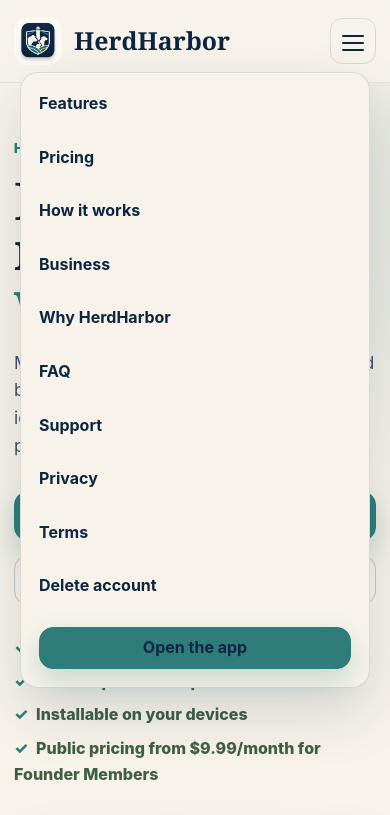
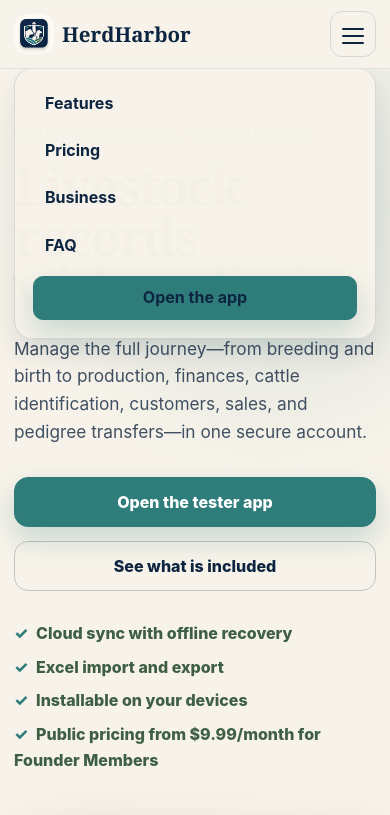
Before and after one commit to EBRLLC/HERDHARBOR, a plain HTML site: page index.html in a window 390 px wide. Both pictures are taken after a click on the button "Open navigation". Shown: the top 815 px of the page. Drawn offline with Linux system fonts and the light colour scheme.

Commit message:
Add files via upload

```diff
--- a/index.html
+++ b/index.html
@@ -1175,10 +1175,127 @@
     }
   </style>
 
+
+  <style id="herdharbor-definitive-header-fix">
+    .site-header .nav-wrap {
+      min-height: 74px !important;
+      display: flex !important;
+      align-items: center !important;
+      justify-content: space-between !important;
+      gap: 24px !important;
+    }
+
+    .site-header .brand {
+      flex: 0 0 auto !important;
+      display: inline-flex !important;
+      align-items: center !important;
+      gap: 10px !important;
+      white-space: nowrap !important;
+      font-size: 1.48rem !important;
+      line-height: 1 !important;
+    }
+
+    .site-header .brand img {
+      flex: 0 0 auto !important;
+      width: 46px !important;
+      height: 46px !important;
+    }
+
+    .site-header .site-nav {
+      flex: 0 1 auto !important;
+      min-width: 0 !important;
+      display: flex !important;
+      align-items: center !important;
+      justify-content: flex-end !important;
+      flex-wrap: nowrap !important;
+      gap: 20px !important;
+      margin-left: auto !important;
+    }
+
+    .site-header .site-nav > a {
+      flex: 0 0 auto !important;
+      white-space: nowrap !important;
+      line-height: 1.2 !important;
+    }
+
+    .site-header .site-nav .button-small {
+      min-height: 44px !important;
+      padding: 10px 16px !important;
+    }
+
+    .site-header .nav-toggle {
+      display: none !important;
+    }
+
+    @media (max-width: 1180px) {
+      .site-header .nav-wrap {
+        position: relative !important;
+      }
+
+      .site-header .nav-toggle {
+        display: block !important;
+        flex: 0 0 auto !important;
+        margin-left: auto !important;
+      }
+
+      .site-header .site-nav {
+        position: absolute !important;
+        top: 100% !important;
+        left: 0 !important;
+        right: 0 !important;
+        z-index: 150 !important;
+        display: none !important;
+        width: 100% !important;
+        margin: 0 !important;
+        padding: 14px 18px 18px !important;
+        flex-direction: column !important;
+        align-items: stretch !important;
+        gap: 6px !important;
+        background: rgba(247, 243, 234, 0.99) !important;
+        border-top: 1px solid rgba(13, 37, 64, 0.08) !important;
+        border-bottom: 1px solid rgba(13, 37, 64, 0.12) !important;
+        box-shadow: 0 16px 28px rgba(13, 37, 64, 0.10) !important;
+        backdrop-filter: blur(16px) !important;
+      }
+
+      .site-header .site-nav.open {
+        display: flex !important;
+      }
+
+      .site-header .site-nav > a {
+        width: 100% !important;
+        padding: 11px 12px !important;
+        border-radius: 10px !important;
+      }
+
+      .site-header .site-nav .button-small {
+        width: 100% !important;
+        margin-top: 4px !important;
+      }
+    }
+
+    @media (max-width: 600px) {
+      .site-header .nav-wrap {
+        min-height: 68px !important;
+      }
+
+      .site-header .brand {
+        font-size: 1.28rem !important;
+        gap: 8px !important;
+      }
+
+      .site-header .brand img {
+        width: 40px !important;
+        height: 40px !important;
+      }
+    }
+  </style>
+
 </head>
 <body>
   <a class="skip-link" href="#main">Skip to content</a>
 
+  <!-- HERDHARBOR HEADER FIX: compact nav v2 -->
   <header class="site-header" id="top">
     <div class="container nav-wrap">
       <a class="brand" href="#top" aria-label="HerdHarbor home">
@@ -1194,14 +1311,8 @@
       <nav id="site-nav" class="site-nav" aria-label="Main navigation">
         <a href="#features">Features</a>
         <a href="#pricing">Pricing</a>
-        <a href="#workflow">How it works</a>
         <a href="#business">Business</a>
-        <a href="#mission">Why HerdHarbor</a>
         <a href="#faq">FAQ</a>
-        <a href="/support/">Support</a>
-        <a href="/privacy/">Privacy</a>
-        <a href="/terms/">Terms</a>
-        <a href="/delete-account/">Delete account</a>
         <a class="button button-small" href="https://app.herdharbor.com/">Open the app</a>
       </nav>
     </div>
```
